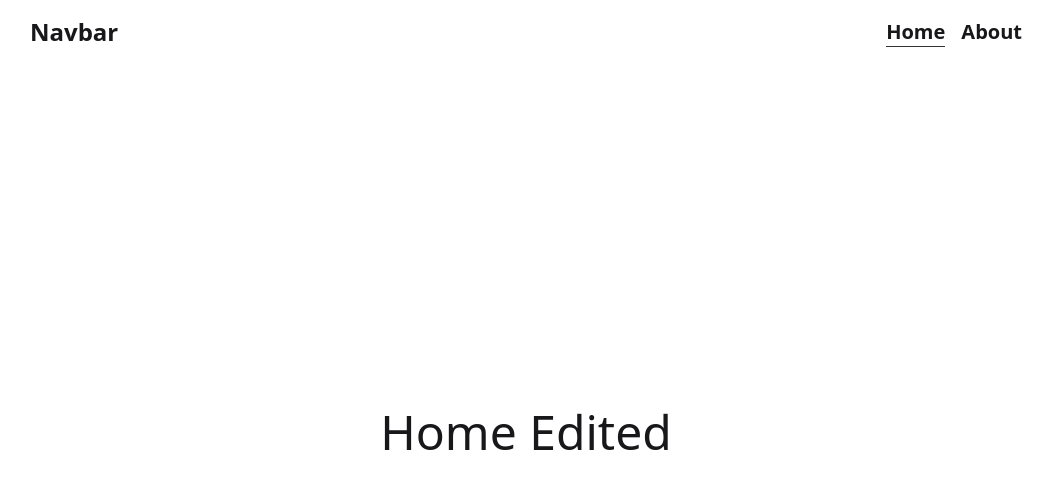
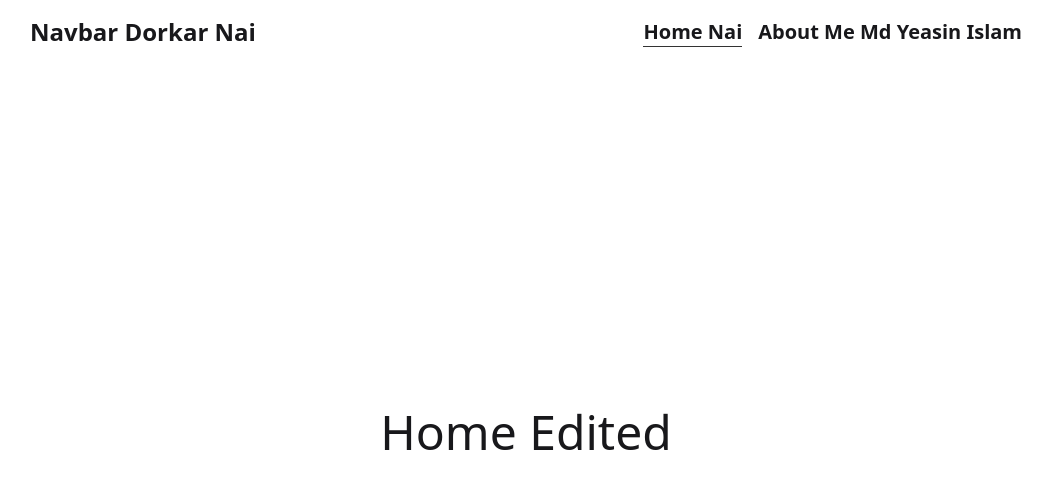
Before and after one commit to shakilsarkar12/group-project, a React (Vite) app: page / in a window 1280 px wide. Shown: the top 488 px of the page, without its empty margins (114-1167 px from the left). Built offline with nearby package versions, Linux system fonts and the light colour scheme.

Commit message:
add some text in Navber

```diff
--- a/src/Components/Navbar/Navbar.jsx
+++ b/src/Components/Navbar/Navbar.jsx
@@ -5,10 +5,10 @@ import '../../../src/App.css'
 const Navbar = () => {
     return (
         <div className='flex items-center justify-between px-16 h-16'>
-            <h1 className='text-2xl font-bold'>Navbar</h1>
+            <h1 className='text-2xl font-bold'>Navbar Dorkar Nai</h1>
             <ul className='navlink flex gap-4 text-xl font-semibold'>
-                <NavLink to='/'>Home</NavLink>
-                <NavLink to='/about'>About</NavLink>
+                <NavLink to='/'>Home Nai</NavLink>
+                <NavLink to='/about'>About Me Md Yeasin Islam</NavLink>
             </ul>
         </div>
     );
```
